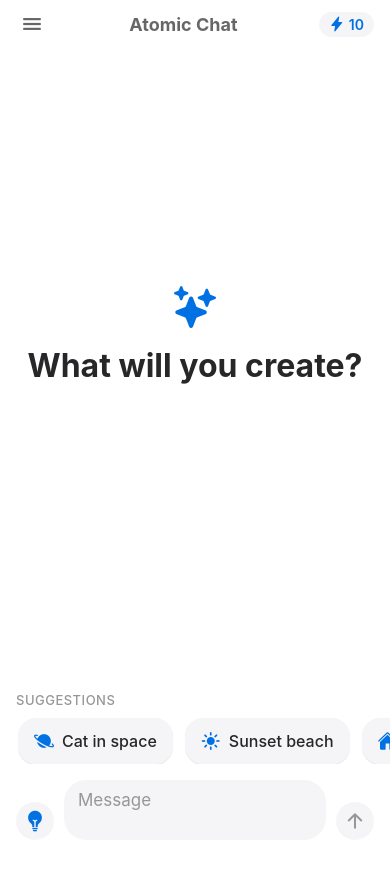
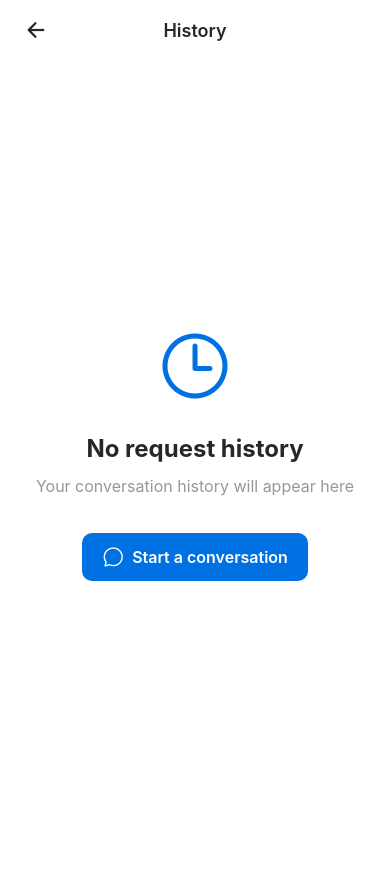
Before and after one commit to gui-zaf/atomic-ai, a React Native app: screen /History in a window 390 px wide. Shown: the top 870 px of the page. After the commit the page ends 844 px from the top, so only its background shows below. Built offline with nearby package versions, Linux system fonts and the light colour scheme.

Commit message:
Add history screen

```diff
--- a/components/SideMenu.tsx
+++ b/components/SideMenu.tsx
@@ -24,6 +24,7 @@ interface SideMenuProps {
   onNewChat?: () => void;
   onOpenGallery?: () => void;
   onOpenDevelopers?: () => void;
+  onOpenHistory?: () => void;
 }
 
 const { width } = Dimensions.get("window");
@@ -39,6 +40,7 @@ const SideMenu = ({
   onNewChat,
   onOpenGallery,
   onOpenDevelopers,
+  onOpenHistory,
 }: SideMenuProps) => {
   const { colors } = useTheme();
   const slideAnim = useRef(new Animated.Value(-MENU_WIDTH)).current;
@@ -194,7 +196,7 @@ const SideMenu = ({
               </Text>
             </TouchableOpacity>
 
-            <TouchableOpacity style={styles.menuItem}>
+            <TouchableOpacity style={styles.menuItem} onPress={onOpenHistory}>
               <Ionicons name="time-outline" size={24} color={colors.text} />
               <Text style={[styles.menuItemText, { color: colors.text }]}>
                 History
--- a/navigation/AppNavigator.tsx
+++ b/navigation/AppNavigator.tsx
@@ -7,6 +7,7 @@ import HomeScreen from '../screens/HomeScreen';
 import TokenStoreScreen from '../screens/TokenStoreScreen';
 import GalleryScreen from '../screens/GalleryScreen';
 import DevelopersScreen from '../screens/DevelopersScreen';
+import HistoryScreen from '../screens/HistoryScreen';
 import { useTheme } from '../context/ThemeContext';
 
 // Define the stack navigator param list
@@ -15,6 +16,7 @@ export type RootStackParamList = {
   TokenStore: undefined;
   Gallery: undefined;
   Developers: undefined;
+  History: undefined;
 };
 
 const Stack = createStackNavigator<RootStackParamList>();
@@ -38,6 +40,7 @@ const AppNavigator = () => {
         <Stack.Screen name="TokenStore" component={TokenStoreScreen} />
         <Stack.Screen name="Gallery" component={GalleryScreen} />
         <Stack.Screen name="Developers" component={DevelopersScreen} />
+        <Stack.Screen name="History" component={HistoryScreen} />
       </Stack.Navigator>
     </NavigationContainer>
   );
--- /dev/null
+++ b/screens/HistoryScreen.tsx
@@ -0,0 +1,138 @@
+import React from "react";
+import {
+  View,
+  Text,
+  StyleSheet,
+  TouchableOpacity,
+  FlatList,
+  Dimensions,
+} from "react-native";
+import { Ionicons } from "@expo/vector-icons";
+import { SafeAreaView } from "react-native-safe-area-context";
+import { useTheme } from "../context/ThemeContext";
+import { StackNavigationProp } from "@react-navigation/stack";
+import { RootStackParamList } from "../navigation/AppNavigator";
+
+type HistoryScreenNavigationProp = StackNavigationProp<
+  RootStackParamList,
+  "History"
+>;
+
+type Props = {
+  navigation: HistoryScreenNavigationProp;
+};
+
+const { width: SCREEN_WIDTH } = Dimensions.get("window");
+
+const HistoryScreen: React.FC<Props> = ({ navigation }) => {
+  const { colors } = useTheme();
+
+  const renderEmptyState = () => (
+    <View style={styles.emptyContainer}>
+      <Ionicons
+        name="time-outline"
+        size={80}
+        color={colors.primary}
+        style={styles.emptyIcon}
+      />
+      <Text style={[styles.emptyText, { color: colors.text }]}>
+        No request history
+      </Text>
+      <Text style={[styles.emptySubtext, { color: colors.subtext }]}>
+        Your conversation history will appear here
+      </Text>
+      <TouchableOpacity
+        style={[styles.createButton, { backgroundColor: colors.primary }]}
+        onPress={() => navigation.navigate('Home')}
+      >
+        <Ionicons name="chatbubble-outline" size={22} color="#FFFFFF" style={styles.buttonIcon} />
+        <Text style={styles.buttonText}>Start a conversation</Text>
+      </TouchableOpacity>
+    </View>
+  );
+
+  return (
+    <View style={[styles.container, { backgroundColor: colors.background }]}>
+      <SafeAreaView style={styles.safeArea}>
+        <View style={styles.header}>
+          <TouchableOpacity
+            onPress={() => navigation.goBack()}
+            style={styles.closeButton}
+          >
+            <Ionicons name="arrow-back" size={24} color={colors.text} />
+          </TouchableOpacity>
+          <Text style={[styles.headerTitle, { color: colors.text }]}>History</Text>
+          <View style={styles.headerRight} />
+        </View>
+
+        {renderEmptyState()}
+      </SafeAreaView>
+    </View>
+  );
+};
+
+const styles = StyleSheet.create({
+  container: {
+    flex: 1,
+  },
+  safeArea: {
+    flex: 1,
+  },
+  header: {
+    flexDirection: "row",
+    justifyContent: "space-between",
+    alignItems: "center",
+    paddingHorizontal: 16,
+    height: 60,
+  },
+  closeButton: {
+    width: 40,
+    height: 40,
+    justifyContent: "center",
+    alignItems: "center",
+  },
+  headerTitle: {
+    fontSize: 18,
+    fontWeight: "600",
+  },
+  headerRight: {
+    width: 40,
+  },
+  emptyContainer: {
+    flex: 1,
+    justifyContent: "center",
+    alignItems: "center",
+    padding: 32,
+  },
+  emptyIcon: {
+    marginBottom: 24,
+  },
+  emptyText: {
+    fontSize: 24,
+    fontWeight: "bold",
+    marginBottom: 12,
+  },
+  emptySubtext: {
+    fontSize: 16,
+    textAlign: "center",
+    marginBottom: 36,
+    lineHeight: 22,
+  },
+  createButton: {
+    flexDirection: "row",
+    alignItems: "center",
+    paddingVertical: 12,
+    paddingHorizontal: 20,
+    borderRadius: 10,
+  },
+  buttonIcon: {
+    marginRight: 8,
+  },
+  buttonText: {
+    color: "white",
+    fontWeight: "600",
+    fontSize: 16,
+  },
+});
+
+export default HistoryScreen;
--- a/screens/HomeScreen.tsx
+++ b/screens/HomeScreen.tsx
@@ -145,6 +145,11 @@ const HomeScreen = () => {
     navigation.navigate('Developers');
   };
 
+  const openHistory = () => {
+    handleCloseMenu();
+    navigation.navigate('History');
+  };
+
   const resetChat = () => {
     setMessages([]);
     setLikedMessages(new Set());
@@ -251,6 +256,7 @@ const HomeScreen = () => {
           onNewChat={resetChat}
           onOpenGallery={openGallery}
           onOpenDevelopers={openDevelopers}
+          onOpenHistory={openHistory}
         />
       </View>
     </Animated.View>
```
